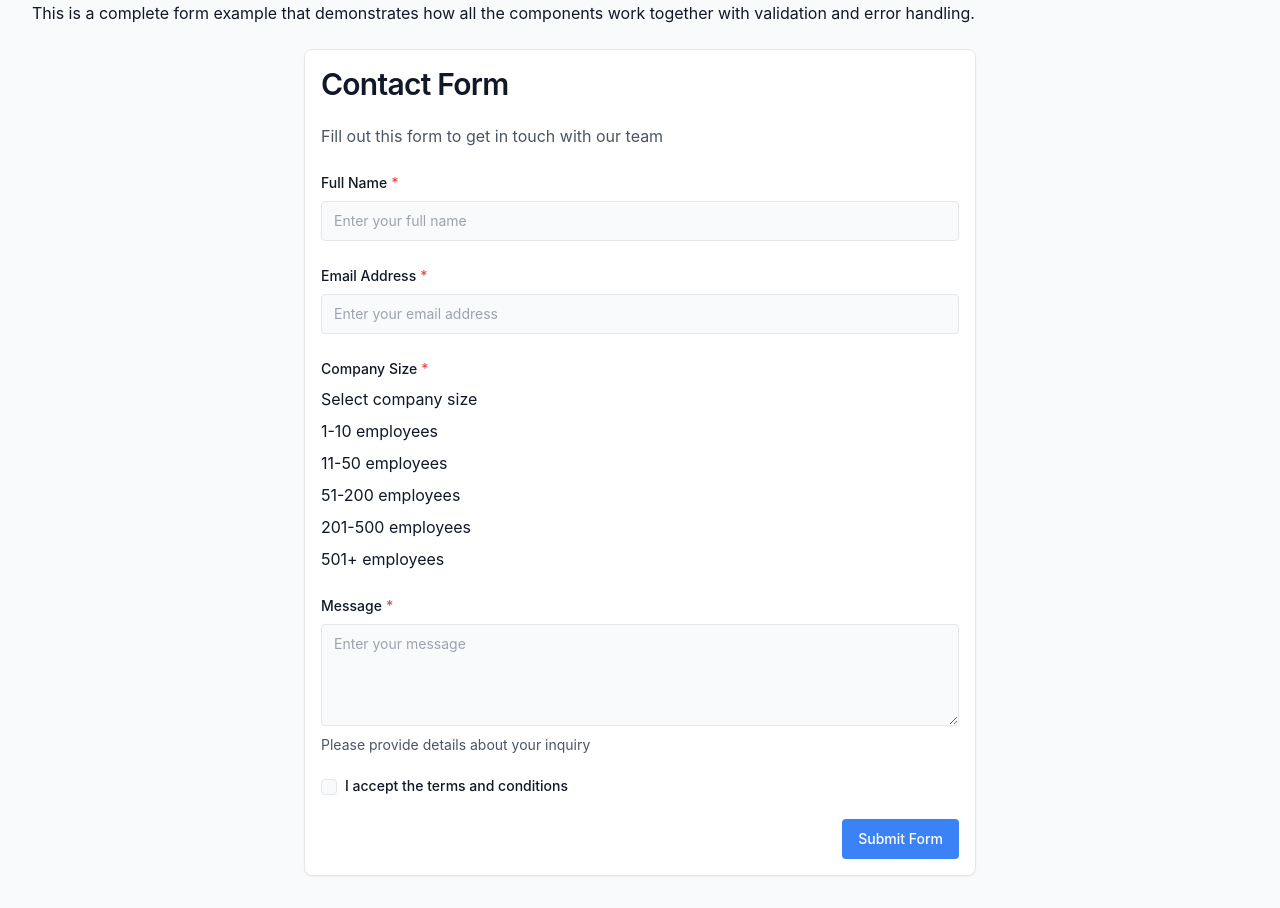
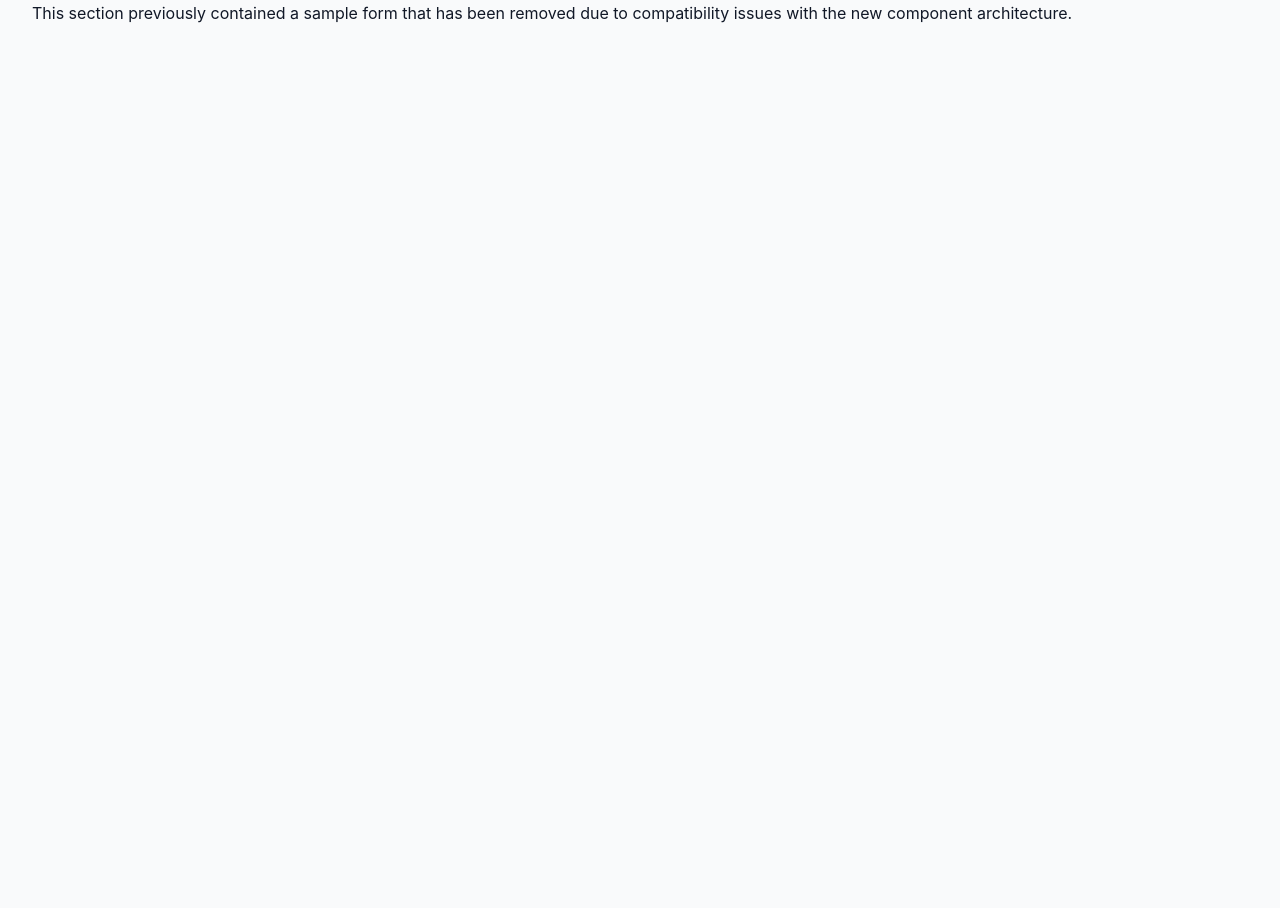
Before and after one commit to mukhtar-github/taxpoynt-eInvoice, a Next.js app in the folder frontend/: page /form-examples in a window 1280 px wide. Shown: the part 2700-3608 px from the top of the page. After the commit the page ends 2805 px from the top, so only its background shows below. Built offline with nearby package versions, Linux system fonts and the light colour scheme.

Commit message:
Remove SampleForm example component causing TypeScript errors

```diff
--- a/frontend/components/ui/examples/SampleForm.tsx
+++ /dev/null
@@ -1,247 +0,0 @@
-import React, { useState } from 'react';
-import { Card, CardHeader, CardContent, CardFooter } from '../Card';
-import { Typography } from '../Typography';
-import { Input } from '../Input';
-import { Select } from '../Select';
-import { Textarea } from '../Textarea';
-import { Checkbox } from '../Checkbox';
-import { FormField } from '../FormField';
-import { Button } from '../Button';
-
-interface FormData {
-  name: string;
-  email: string;
-  companySize: string;
-  message: string;
-  acceptTerms: boolean;
-}
-
-interface FormErrors {
-  name?: string;
-  email?: string;
-  companySize?: string;
-  message?: string;
-  acceptTerms?: string;
-}
-
-/**
- * SampleForm Component
- *
- * This is a sample form that demonstrates how to use all the new Tailwind-based form components
- * together in a complete form with validation and error handling.
- */
-const SampleForm: React.FC = () => {
-  const [formData, setFormData] = useState<FormData>({
-    name: '',
-    email: '',
-    companySize: '',
-    message: '',
-    acceptTerms: false,
-  });
-
-  const [errors, setErrors] = useState<FormErrors>({});
-  const [isSubmitting, setIsSubmitting] = useState(false);
-  const [isSubmitted, setIsSubmitted] = useState(false);
-
-  const handleChange = (e: React.ChangeEvent<HTMLInputElement | HTMLSelectElement | HTMLTextAreaElement>) => {
-    const { name, value, type } = e.target;
-    const checked = type === 'checkbox' ? (e.target as HTMLInputElement).checked : undefined;
-
-    setFormData(prev => ({
-      ...prev,
-      [name]: type === 'checkbox' ? checked : value
-    }));
-
-    // Clear error when field is changed
-    if (errors[name as keyof FormErrors]) {
-      setErrors(prev => ({
-        ...prev,
-        [name]: undefined
-      }));
-    }
-  };
-
-  const validateForm = (): boolean => {
-    const newErrors: FormErrors = {};
-
-    if (!formData.name.trim()) {
-      newErrors.name = 'Name is required';
-    }
-
-    if (!formData.email.trim()) {
-      newErrors.email = 'Email is required';
-    } else if (!/^\S+@\S+\.\S+$/.test(formData.email)) {
-      newErrors.email = 'Invalid email format';
-    }
-
-    if (!formData.companySize) {
-      newErrors.companySize = 'Please select your company size';
-    }
-
-    if (!formData.message.trim()) {
-      newErrors.message = 'Message is required';
-    } else if (formData.message.length < 10) {
-      newErrors.message = 'Message must be at least 10 characters';
-    }
-
-    if (!formData.acceptTerms) {
-      newErrors.acceptTerms = 'You must accept the terms and conditions';
-    }
-
-    setErrors(newErrors);
-    return Object.keys(newErrors).length === 0;
-  };
-
-  const handleSubmit = (e: React.FormEvent) => {
-    e.preventDefault();
-
-    if (validateForm()) {
-      setIsSubmitting(true);
-
-      // Simulate API call
-      setTimeout(() => {
-        setIsSubmitting(false);
-        setIsSubmitted(true);
-
-        // Reset form after successful submission
-        setTimeout(() => {
-          setFormData({
-            name: '',
-            email: '',
-            companySize: '',
-            message: '',
-            acceptTerms: false,
-          });
-          setIsSubmitted(false);
-        }, 3000);
-      }, 1500);
-    }
-  };
-
-  return (
-    <Card className="w-full max-w-2xl mx-auto">
-      <CardHeader>
-        <Typography.Heading level="h2">Contact Form</Typography.Heading>
-        <Typography.Text variant="secondary">
-          Fill out this form to get in touch with our team
-        </Typography.Text>
-      </CardHeader>
-
-      <CardContent>
-        {isSubmitted ? (
-          <div className="bg-success-light p-4 rounded-md text-center">
-            <Typography.Heading level="h4" className="text-success mb-2">Form Submitted Successfully!</Typography.Heading>
-            <Typography.Text>Thank you for contacting us. We'll get back to you shortly.</Typography.Text>
-          </div>
-        ) : (
-          <form onSubmit={handleSubmit} className="space-y-6">
-            <FormField
-              label="Full Name"
-              htmlFor="name"
-              required
-              error={!!errors.name}
-              errorMessage={errors.name}
-            >
-              <Input
-                id="name"
-                name="name"
-                value={formData.name}
-                onChange={handleChange}
-                placeholder="Enter your full name"
-                error={!!errors.name}
-              />
-            </FormField>
-
-            <FormField
-              label="Email Address"
-              htmlFor="email"
-              required
-              error={!!errors.email}
-              errorMessage={errors.email}
-            >
-              <Input
-                id="email"
-                name="email"
-                type="email"
-                value={formData.email}
-                onChange={handleChange}
-                placeholder="Enter your email address"
-                error={!!errors.email}
-              />
-            </FormField>
-
-            <FormField
-              label="Company Size"
-              htmlFor="companySize"
-              required
-              error={!!errors.companySize}
-              errorMessage={errors.companySize}
-            >
-              <Select
-                id="companySize"
-                name="companySize"
-                value={formData.companySize}
-                onChange={handleChange}
-                error={!!errors.companySize}
-              >
-                <option value="">Select company size</option>
-                <option value="1-10">1-10 employees</option>
-                <option value="11-50">11-50 employees</option>
-                <option value="51-200">51-200 employees</option>
-                <option value="201-500">201-500 employees</option>
-                <option value="501+">501+ employees</option>
-              </Select>
-            </FormField>
-
-            <FormField
-              label="Message"
-              htmlFor="message"
-              required
-              error={!!errors.message}
-              errorMessage={errors.message}
-              helpText="Please provide details about your inquiry"
-            >
-              <Textarea
-                id="message"
-                name="message"
-                value={formData.message}
-                onChange={handleChange}
-                placeholder="Enter your message"
-                rows={4}
-                error={!!errors.message}
-              />
-            </FormField>
-
-            <FormField
-              error={!!errors.acceptTerms}
-              errorMessage={errors.acceptTerms}
-            >
-              <Checkbox
-                id="acceptTerms"
-                name="acceptTerms"
-                checked={formData.acceptTerms}
-                onChange={handleChange}
-                label="I accept the terms and conditions"
-                error={!!errors.acceptTerms}
-              />
-            </FormField>
-          </form>
-        )}
-      </CardContent>
-
-      <CardFooter className="flex justify-end">
-        {!isSubmitted && (
-          <Button
-            type="submit"
-            onClick={handleSubmit}
-            disabled={isSubmitting}
-          >
-            {isSubmitting ? 'Submitting...' : 'Submit Form'}
-          </Button>
-        )}
-      </CardFooter>
-    </Card>
-  );
-};
-
-export default SampleForm;
--- a/frontend/pages/form-examples.tsx
+++ b/frontend/pages/form-examples.tsx
@@ -7,7 +7,7 @@ import { Select } from '../components/ui/Select';
 import { Textarea } from '../components/ui/Textarea';
 import { Checkbox } from '../components/ui/Checkbox';
 import { FormField } from '../components/ui/FormField';
-import SampleForm from '../components/ui/examples/SampleForm';
+// SampleForm removed due to TypeScript errors
 import { Button } from '../components/ui/Button';
 
 /**
@@ -262,15 +262,12 @@ const FormExamplesPage: React.FC = () => {
           </Card>
         </section>
 
-        {/* Complete Form Example */}
-        <section>
+        {/* Complete Form Example - Removed due to TypeScript errors */}
+        <section className="mb-12">
           <Typography.Heading level="h2" className="mb-6">Complete Form Example</Typography.Heading>
-          <Typography.Text className="mb-6">
-            This is a complete form example that demonstrates how all the components work together
-            with validation and error handling.
+          <Typography.Text className="mb-8">
+            This section previously contained a sample form that has been removed due to compatibility issues with the new component architecture.
           </Typography.Text>
-
-          <SampleForm />
         </section>
       </div>
     </Container>
```
